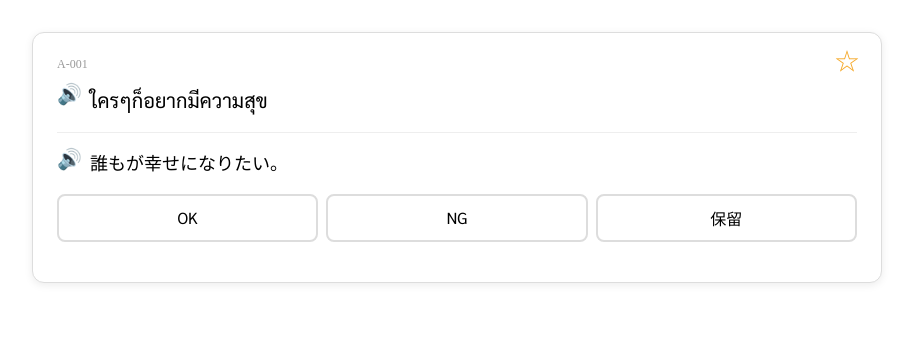
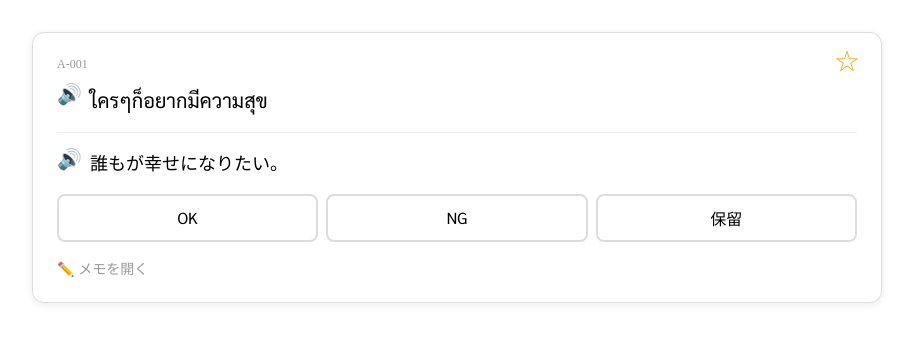
Before and after one commit to Naokichi-T/thai-phrase, a SvelteKit app: page / in a window 1280 px wide. Shown: the top 342 px of the page, without its empty margins (183-1096 px from the left). Built offline with nearby package versions, Linux system fonts and the light colour scheme.

Commit message:
メモ入力欄を追加：開閉ボタン・高さ自動調整

```diff
--- a/src/routes/+page.svelte
+++ b/src/routes/+page.svelte
@@ -2,6 +2,8 @@
   // --- 状態変数 ---
   let status = $state(null); // カードのステータス（null / "ok" / "ng" / "pending"）
   let isFavorite = $state(false); // trueのとき★、falseのとき☆
+  let showMemo = $state(false); // メモの開閉状態
+  let memoText = $state(""); // メモの内容
 
   // ダミーデータ（あとでSupabaseから取得するデータのイメージ）
   const phrase = {
@@ -28,6 +30,15 @@
     // Audioオブジェクトを作って再生する
     const audio = new Audio(url);
     audio.play();
+  }
+
+  /**
+   * テキストエリアの高さを内容に合わせて自動調整する関数
+   * @param {HTMLTextAreaElement} el - テキストエリアの要素
+   */
+  function autoResize(el) {
+    el.style.height = "auto"; // 一度リセットしてから
+    el.style.height = el.scrollHeight + "px"; // 実際の高さに合わせる
   }
 </script>
 
@@ -66,6 +77,19 @@
       <button class="status-btn ng {status === 'ng' ? 'active' : ''}" onclick={() => (status = "ng")}>NG</button>
 
       <button class="status-btn pending {status === 'pending' ? 'active' : ''}" onclick={() => (status = "pending")}>保留</button>
+    </div>
+
+    <!-- メモエリア -->
+    <div class="memo-area">
+      <!-- ✏️ボタン：押すと入力欄が開閉する -->
+      <button class="memo-toggle" onclick={() => (showMemo = !showMemo)}>
+        ✏️ {showMemo ? "メモを閉じる" : "メモを開く"}
+      </button>
+
+      <!-- showMemoがtrueのときだけ表示する -->
+      {#if showMemo}
+        <textarea class="memo-input" placeholder="メモを入力..." bind:value={memoText} oninput={(e) => autoResize(e.target)}></textarea>
+      {/if}
     </div>
   </div>
 </div>
@@ -202,4 +226,43 @@
   .favorite-btn:hover {
     transform: scale(1.2); /* ホバーで少し大きくなる */
   }
+
+  /* メモエリア全体 */
+  .memo-area {
+    margin-top: 16px;
+  }
+
+  /* メモ開閉ボタン */
+  .memo-toggle {
+    background: none;
+    border: none;
+    cursor: pointer;
+    font-size: 14px;
+    color: #999;
+    padding: 0;
+  }
+
+  .memo-toggle:hover {
+    color: #666;
+  }
+
+  /* メモ入力欄 */
+  .memo-input {
+    width: 100%;
+    margin-top: 8px;
+    padding: 10px;
+    border: 1px solid #ddd;
+    border-radius: 8px;
+    font-family: "Sarabun", sans-serif;
+    font-size: 18px;
+    line-height: 1.6;
+    resize: none; /* 手動リサイズを無効にする（自動調整するため） */
+    box-sizing: border-box; /* paddingを含めた幅にする */
+    min-height: 60px;
+  }
+
+  .memo-input:focus {
+    outline: none;
+    border-color: #aaa;
+  }
 </style>
```
